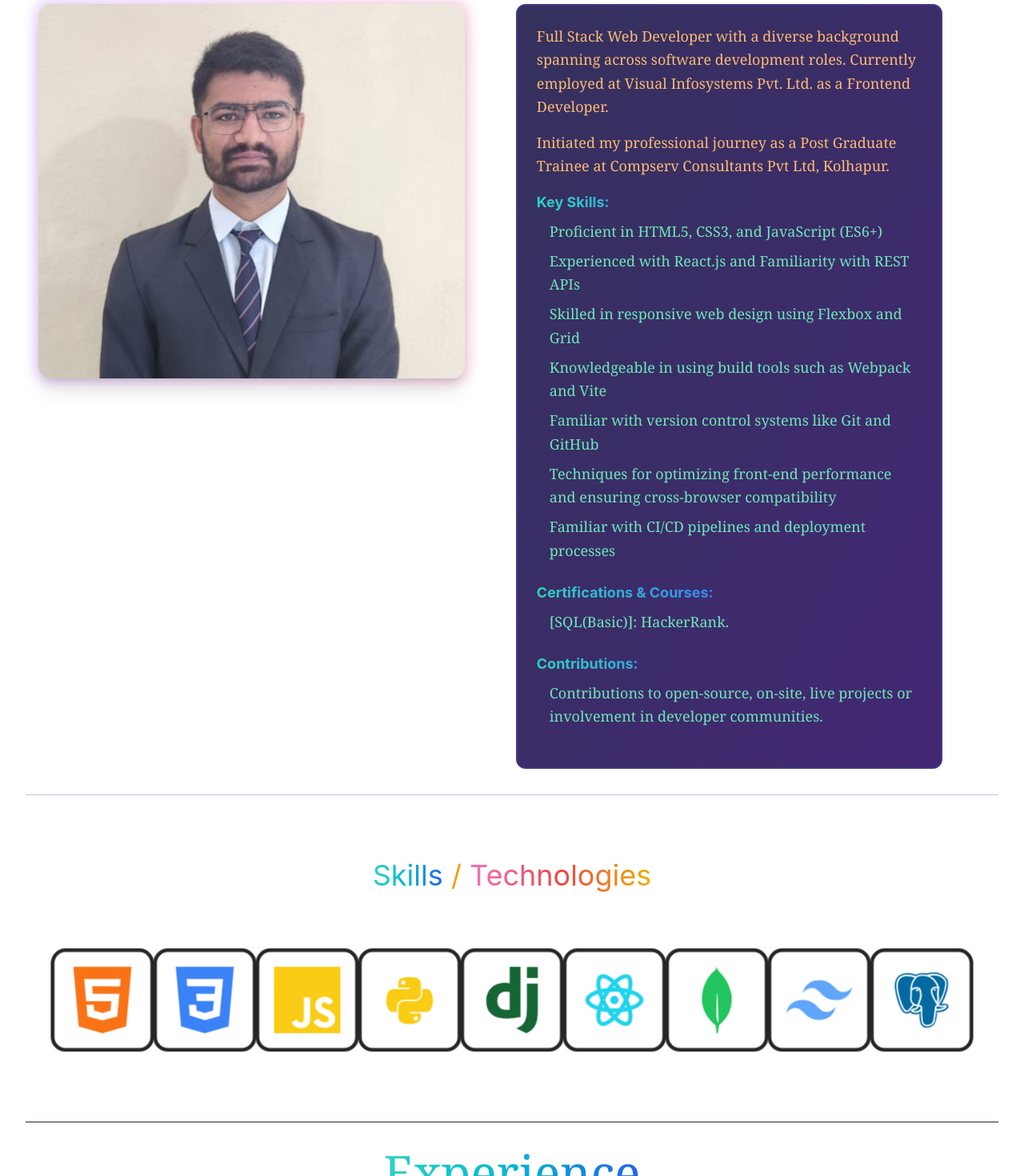
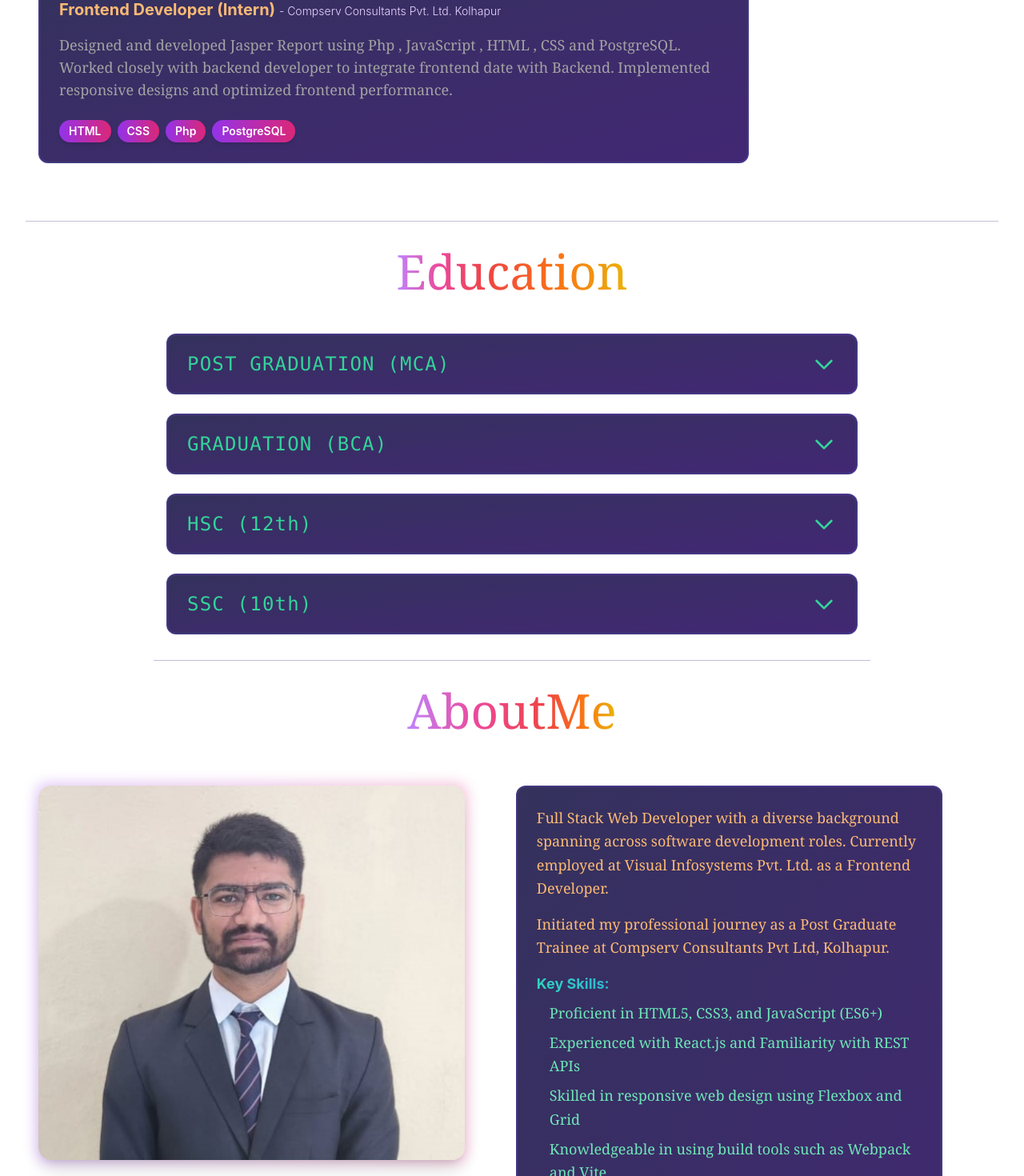
Before and after one commit to tushar782/react_portfolio, a React (Vite) app: page / in a window 1280 px wide. Shown: the part 1309-2779 px from the top of the page at 80% size. Built offline with nearby package versions, Linux system fonts and the light colour scheme.

Commit message:
Update App.jsx

```diff
--- a/src/App.jsx
+++ b/src/App.jsx
@@ -37,10 +37,10 @@ const App = () => {
         <div className="container mx-auto px-8">
           <Navbar />
           <Hero />
+          <Exprience />
           <Education />
           <About />
           <Technologies />
-          <Exprience />
           <Project />
           <Contact />
           <FloatingWhatsApp/>
```
